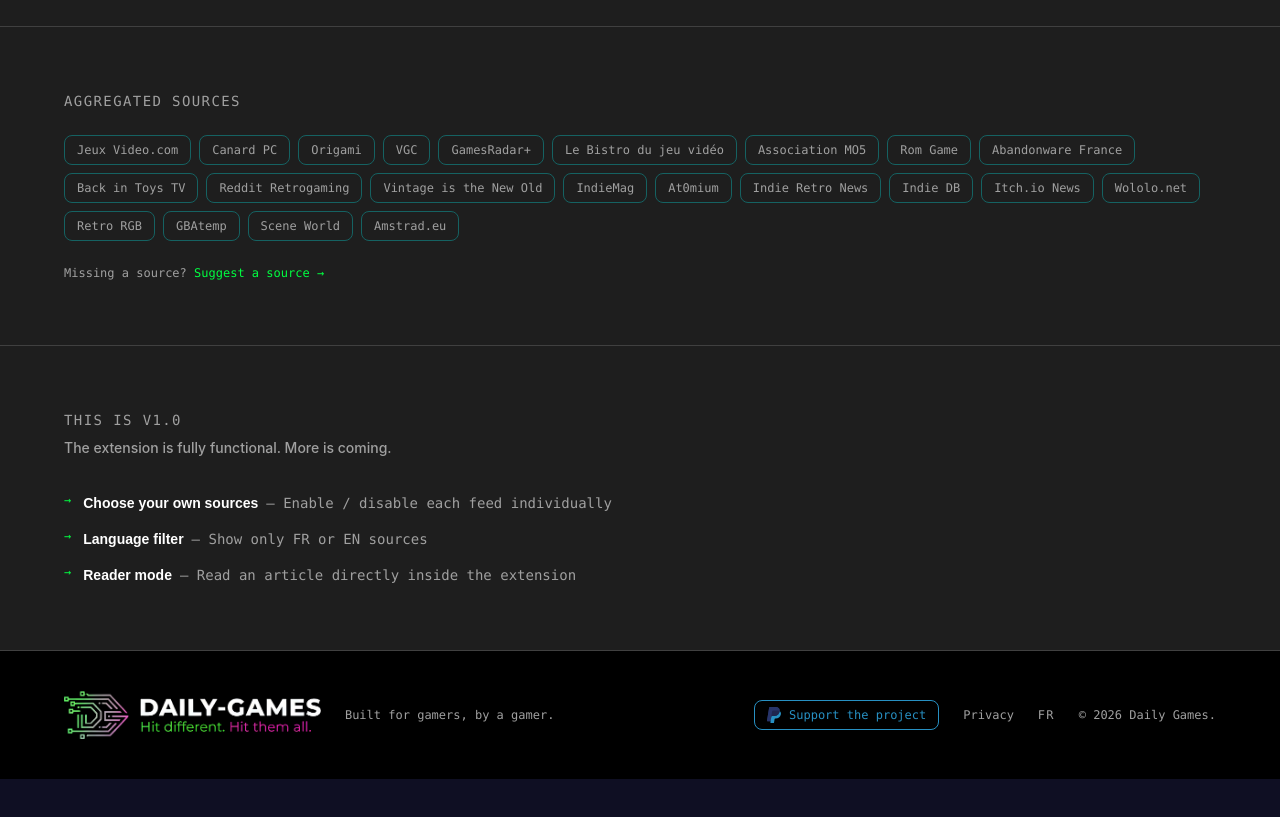
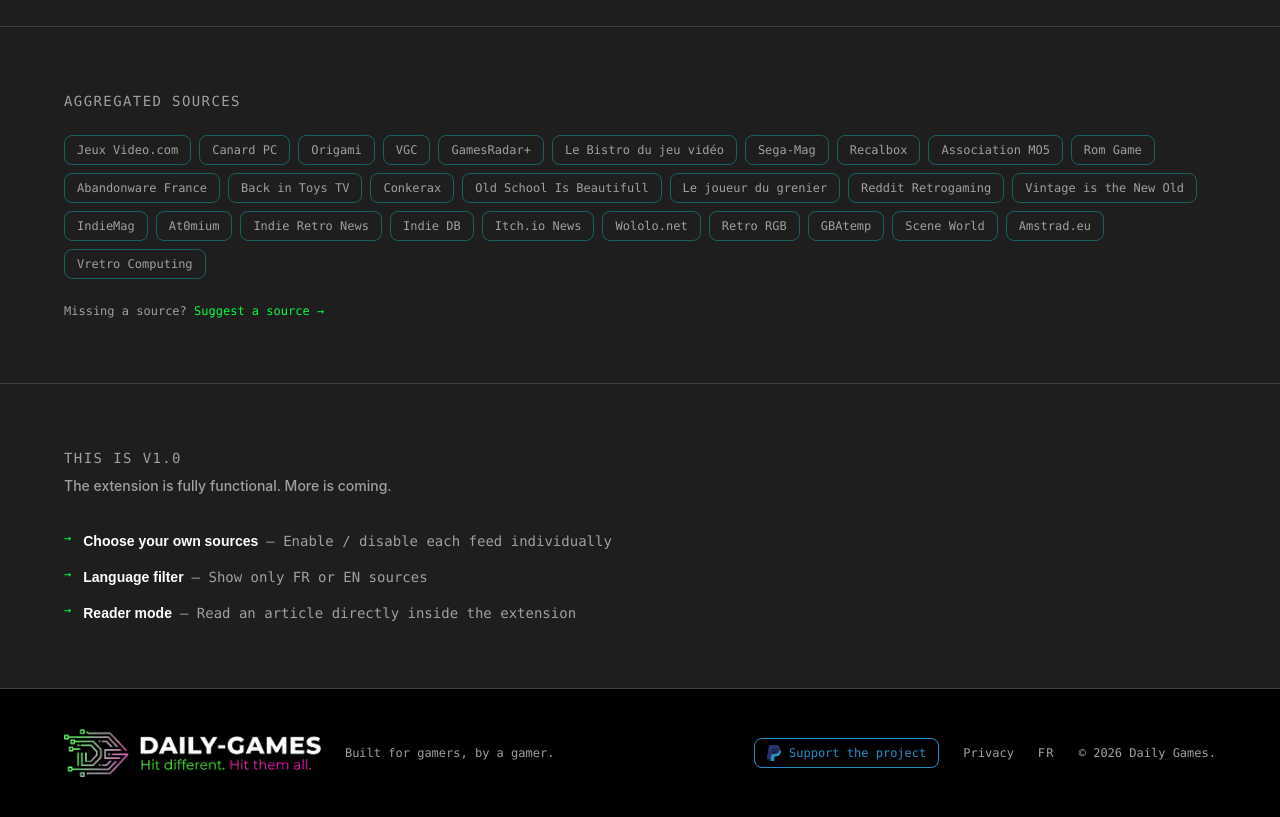
Before and after one commit to thomas-bressel/daily-games-landing, a Next.js app: page /en in a window 1280 px wide. Shown: the part 2120-2937 px from the top of the page. Before the commit the page ends 2899 px from the top, so only its background shows below. Built offline with nearby package versions, Linux system fonts and the light colour scheme; no server answers.

Commit message:
update: update feed sources

```diff
--- a/src/app/[lang]/page.tsx
+++ b/src/app/[lang]/page.tsx
@@ -8,15 +8,15 @@
 
 const SOURCES = [
   // Next-Gen & Pro
-  'Jeux Video.com', 'Canard PC', 'Origami', 'VGC', 'GamesRadar+', 'Le Bistro du jeu vidéo',
+  'Jeux Video.com', 'Canard PC', 'Origami', 'VGC', 'GamesRadar+', 'Le Bistro du jeu vidéo', 'Sega-Mag',
   // Retro Gaming
-  'Association MO5', 'Rom Game', 'Abandonware France', 'Back in Toys TV', 'Reddit Retrogaming', 'Vintage is the New Old',
+  'Recalbox', 'Association MO5', 'Rom Game', 'Abandonware France', 'Back in Toys TV', 'Conkerax', 'Old School Is Beautifull', 'Le joueur du grenier', 'Reddit Retrogaming', 'Vintage is the New Old',
   // Indie & Découvertes
   'IndieMag', 'At0mium', 'Indie Retro News', 'Indie DB', 'Itch.io News',
   // Homebrew & Tech
   'Wololo.net', 'Retro RGB', 'GBAtemp', 'Scene World',
-  // Machines (Niche)
-  'Amstrad.eu',
+  // Machines
+  'Amstrad.eu', 'Vretro Computing'
 ];
 
 export default async function LandingPage({ params }: { params: Promise<{ lang: Locale }> }) {
```
